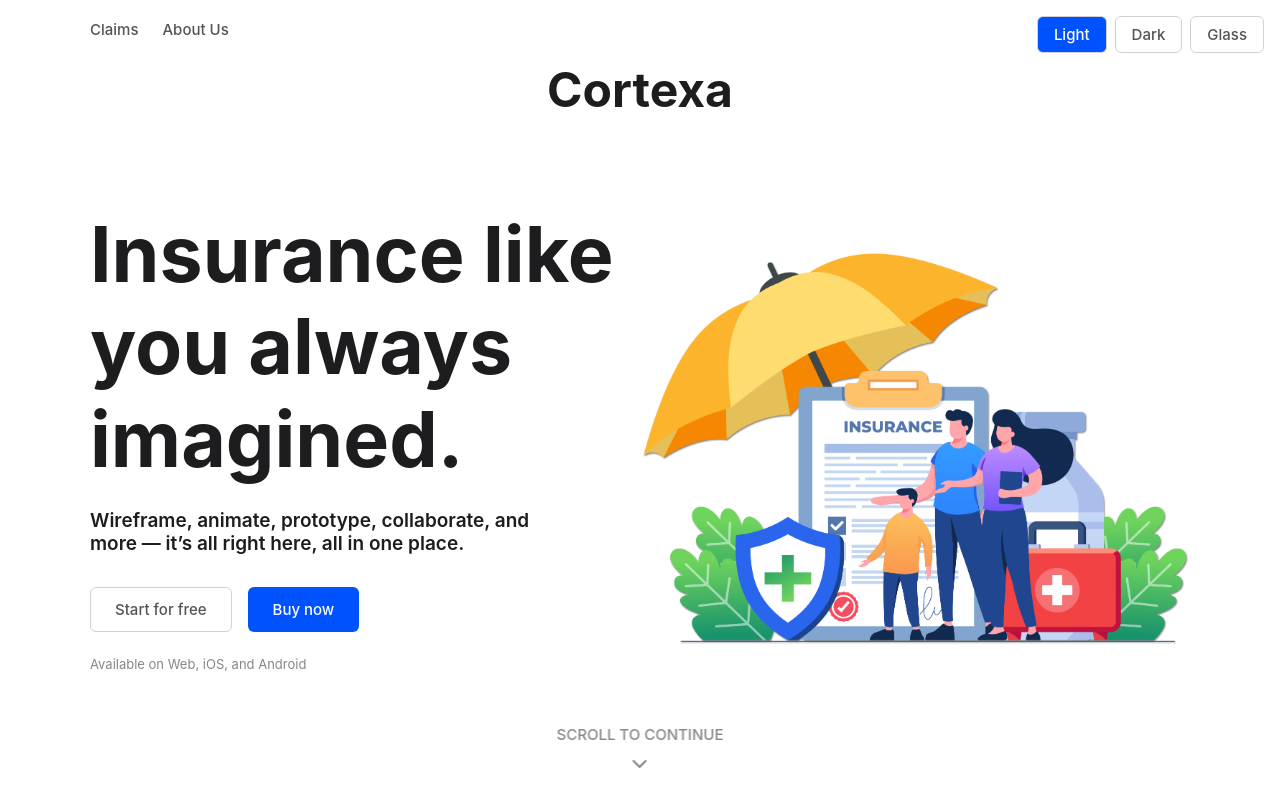
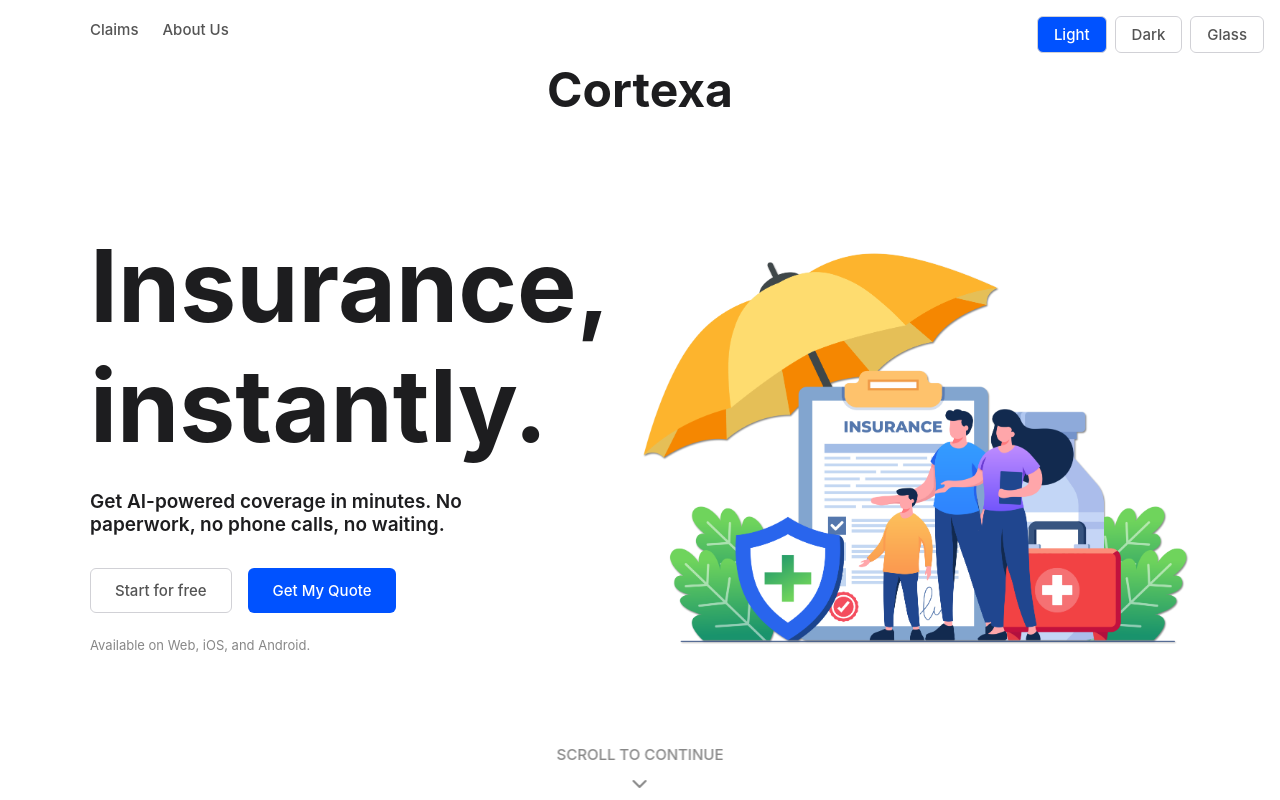
Before and after one commit to juanpatriciodoyle/cortexa-insurance, a React (Create React App) app: page / in a window 1280 px wide. Shown: the top 800 px of the page. Built offline with nearby package versions, Linux system fonts and the light colour scheme.

Commit message:
update title and arrow position

```diff
--- a/src/pages/HomePage.tsx
+++ b/src/pages/HomePage.tsx
@@ -100,7 +100,7 @@ const bounce = keyframes`
 
 const ScrollToContinue = styled.div`
     position: absolute;
-    bottom: 40px;
+    bottom: 20px;
     left: 50%;
     transform: translateX(-50%);
     display: flex;
@@ -190,19 +190,18 @@ function HomePage() {
                 <Container>
                     <TwoColumnLayout>
                         <HeroContent>
-                            <Text as="h1" $variant="h1" style={{fontSize: '77px', lineHeight: 1.2}}>
-                                Insurance like you always imagined.
+                            <Text as="h1" $variant="h1" style={{fontSize: '100px', lineHeight: 1.2}}>
+                                Insurance, instantly.
                             </Text>
                             <Text $variant="h3" as="p" style={{margin: '24px 0 0', maxWidth: '450px'}}>
-                                Wireframe, animate, prototype, collaborate, and more — it’s all right here, all in one
-                                place.
+                                Get AI-powered coverage in minutes. No paperwork, no phone calls, no waiting.
                             </Text>
                             <ButtonGroup>
                                 <Button $variant="secondary">Start for free</Button>
-                                <Button $variant="primary">Buy now</Button>
+                                <Button $variant="primary">Get My Quote</Button>
                             </ButtonGroup>
                             <AvailabilityText $variant="subtext">
-                                Available on Web, iOS, and Android
+                                Available on Web, iOS, and Android.
                             </AvailabilityText>
                         </HeroContent>
                         <HeroVisual>
```
